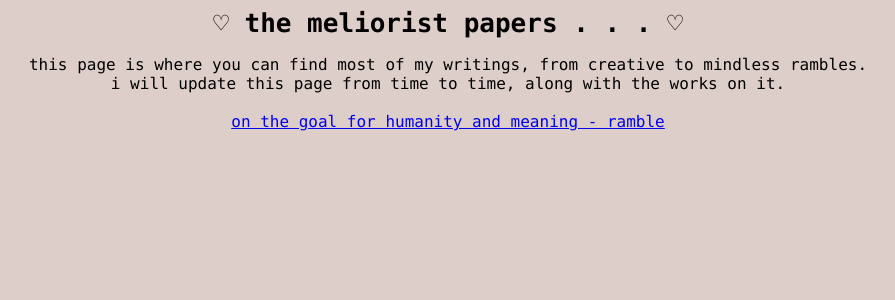
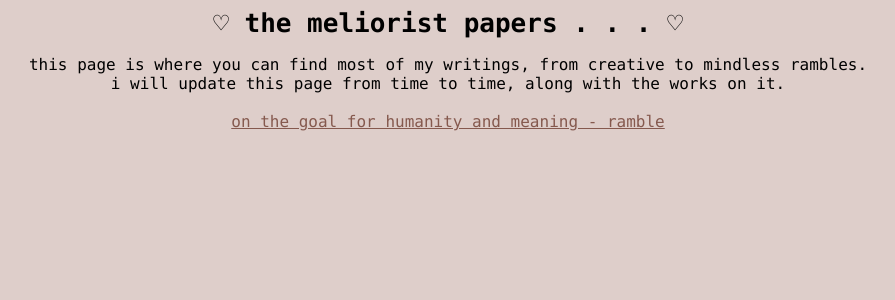
Before and after one commit to the-meliorist/the-meliorist.github.io, a Jekyll site: the page writings.html, which Jekyll copies as it is, in a window 1280 px wide. Shown: the top 300 px of the page, without its empty margins (192-1087 px from the left). Built offline with Jekyll 4.4.1, drawn with Linux system fonts in a browser that asks for light colours.

Commit message:
Update writings.html

```diff
--- a/writings.html
+++ b/writings.html
@@ -19,5 +19,5 @@ body {
    <br>
    i will update this page from time to time, along with the works on it.
    <br> <br>
-   <a href="writing01.html"> on the goal for humanity and meaning - ramble </a>
+   <a href="writing01.html" style="color:#85594e"> on the goal for humanity and meaning - ramble </a>
      </body>
```
